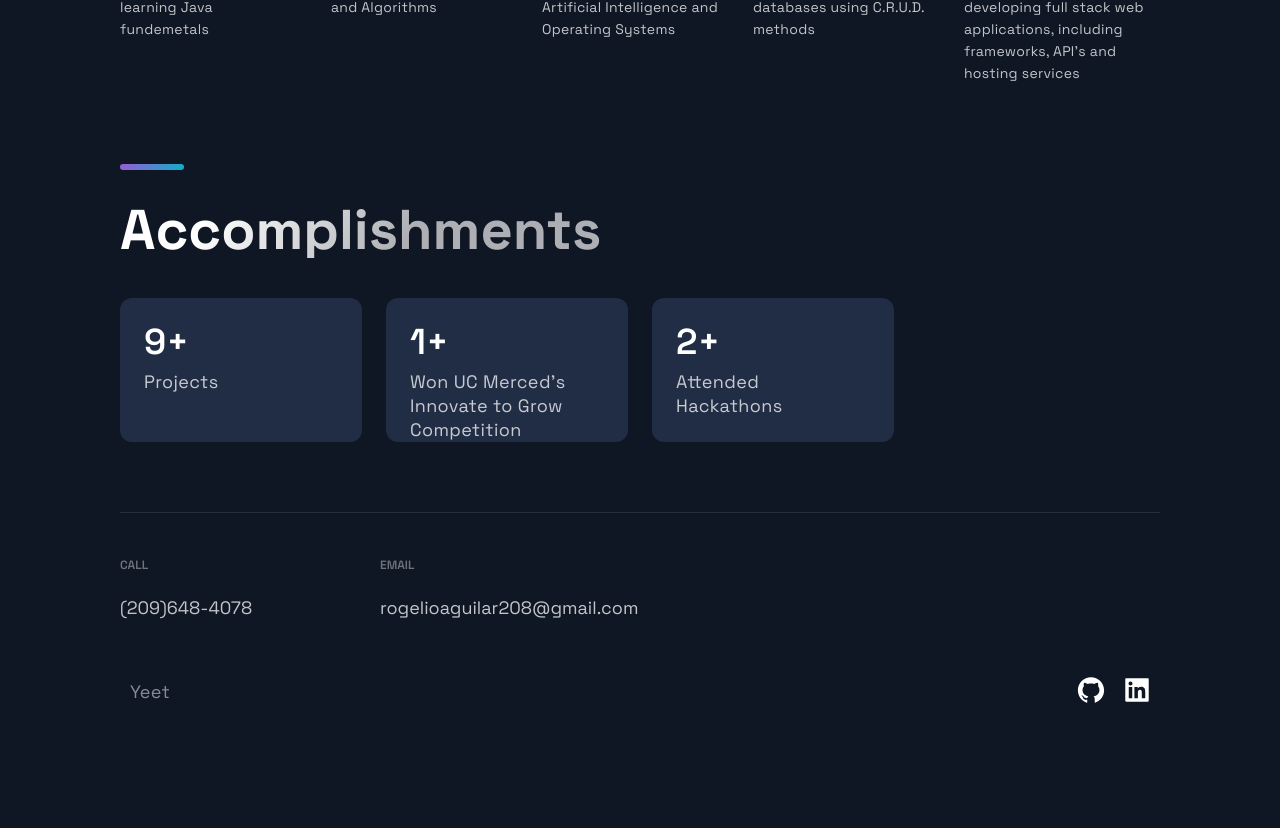
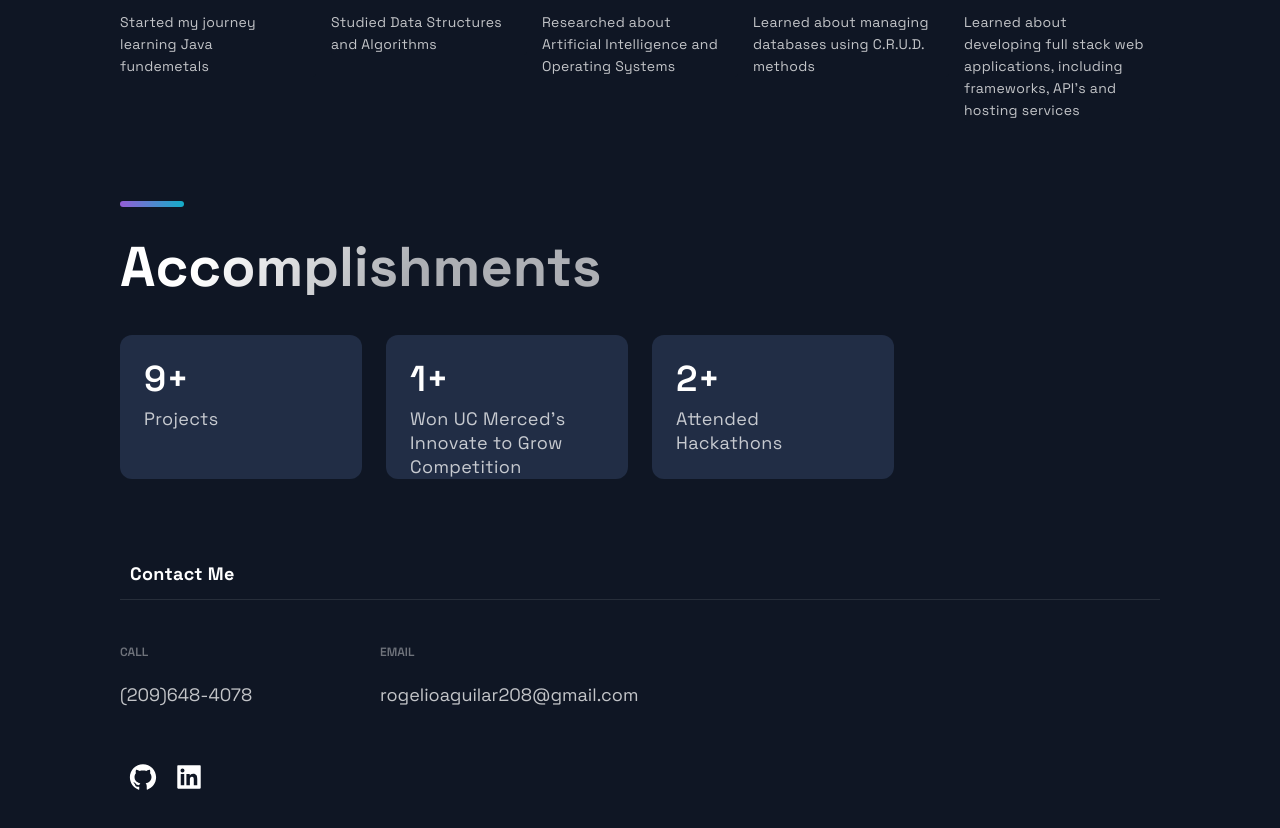
Before and after one commit to raguilar27/Porfolio-Website, a Next.js app in the folder portfolio/: page / in a window 1280 px wide. Shown: the part 3157-3985 px from the top of the page. Before the commit the page ends 3925 px from the top, so only its background shows below. Built offline with nearby package versions, Linux system fonts and the light colour scheme.

Commit message:
added contact me section

```diff
--- a/portfolio/src/components/Footer/Footer.js
+++ b/portfolio/src/components/Footer/Footer.js
@@ -17,6 +17,7 @@ import {
 const Footer = () => {
   return (
     <FooterWrapper id="contact-info">
+      <Slogan>Contact Me</Slogan>
       <LinkList>
         <LinkColumn>
           <LinkTitle>Call</LinkTitle>
@@ -30,9 +31,6 @@ const Footer = () => {
         </LinkColumn>
       </LinkList>
       <SocialIconsContainer>
-        <CompanyContainer>
-          <Slogan>Yeet</Slogan>
-        </CompanyContainer>
         <SocialContainer>
           <SocialIcons href="https://github.com/raguilar27" target="_blank">
             <AiFillGithub size="3rem" />
--- a/portfolio/src/components/Footer/FooterStyles.js
+++ b/portfolio/src/components/Footer/FooterStyles.js
@@ -71,15 +71,15 @@ export const CompanyContainer = styled.div`
   }
 `;
 
-export const Slogan = styled.p`
-  color: rgba(255, 255, 255, 0.5);
+export const Slogan = styled.h2`
+  color: rgba(255, 255, 255);
   min-width: 280px;
   letter-spacing: 0.02em;
   font-size: 18px;
   line-height: 30px;
   padding: 1rem;
   @media ${(props) => props.theme.breakpoints.md} {
-    font-size: 16px;
+    font-size: 24px;
     line-height: 28px;
   }
   @media ${(props) => props.theme.breakpoints.sm} {
--- a/portfolio/src/components/Projects/Projects.js
+++ b/portfolio/src/components/Projects/Projects.js
@@ -34,6 +34,7 @@ const Projects = () => (
               <Hr />
             </TitleContent>
             <CardInfo>{description}</CardInfo>
+            <br />
             <div>
               <TitleContent>Stack</TitleContent>
               <TagList>
```
